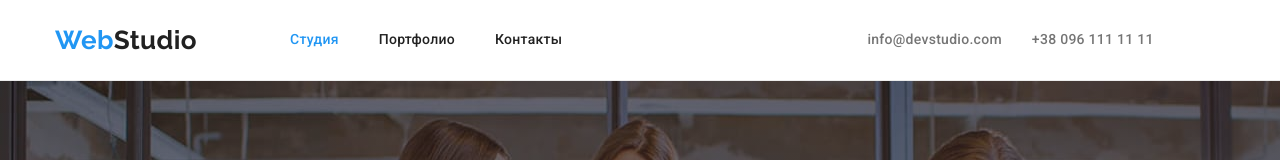
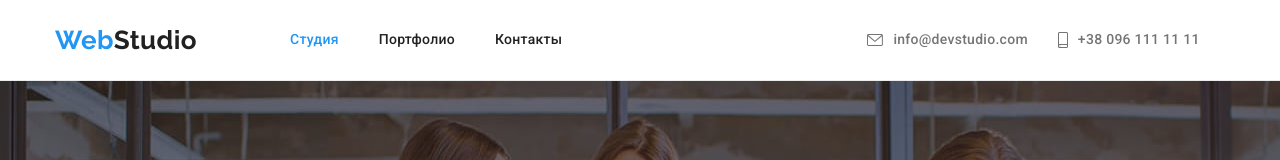
Before and after one commit to IraTereshchenko/goit-markup-hw-04, a plain HTML site: page index.html in a window 1280 px wide. Shown: the top 160 px of the page. Drawn offline with nearby package versions, Linux system fonts and the light colour scheme.

```diff
--- a/index.html
+++ b/index.html
@@ -40,10 +40,16 @@
 
         <ul class="contact-list list">
             <li class="contact-item">
-                <a class="link" href="mailto:info@devstudio.com">info@devstudio.com</a>
+                <a class="link" href="mailto:info@devstudio.com">
+                    <svg class="content-link-icon-m">
+                        <use href="./images/sprite.svg#icon-envelope"></use>
+                </svg>info@devstudio.com</a>
             </li>
             <li class="contact-item">
-                <a class="link" href="tel:+380961111111">+38 096 111 11 11</a>
+                <a class="link" href="tel:+380961111111">
+                    <svg class="content-link-icon-t">
+                    <use href="./images/sprite.svg#icon-smartphone"></use>
+                </svg>+38 096 111 11 11</a>
             </li>
         </ul>
         </div>
```
